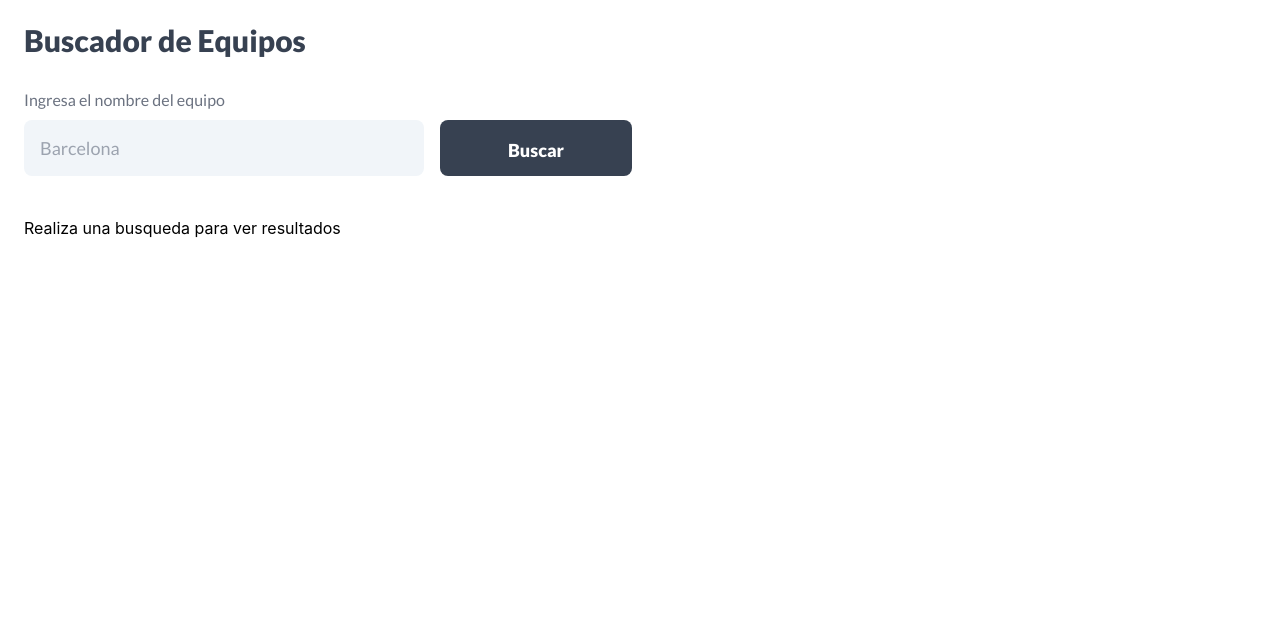
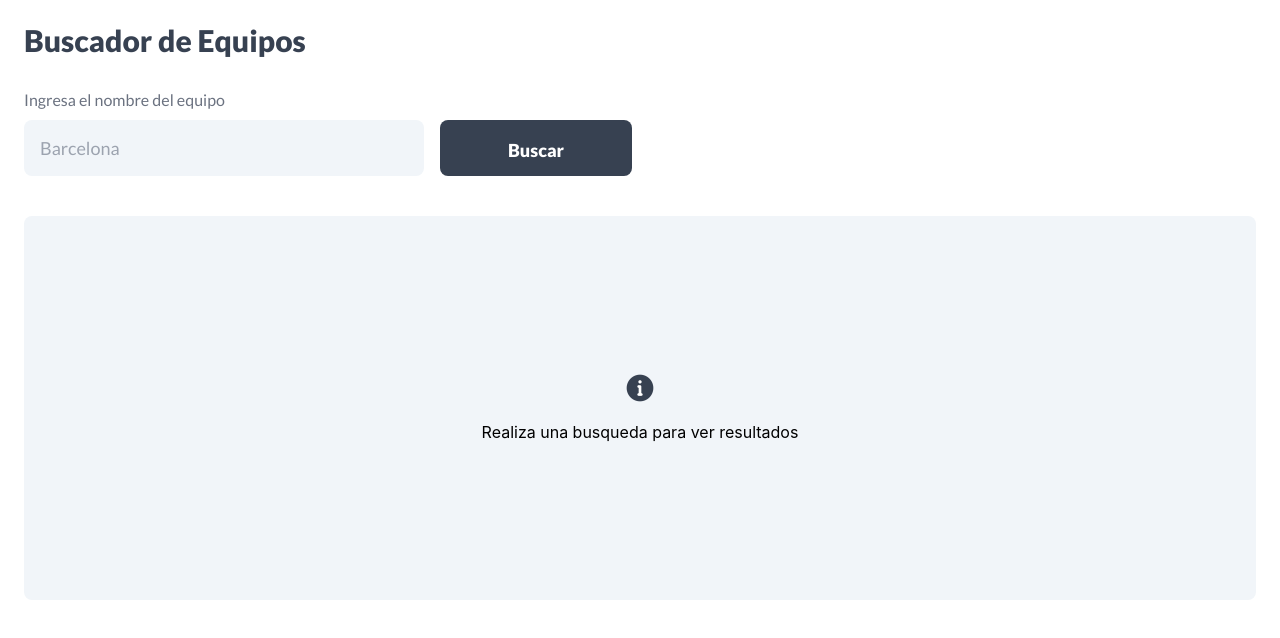
Before and after one commit to ExonMarcelo/football-info, a React (Create React App) app: page / in a window 1280 px wide. Shown: the top 638 px of the page. Built offline with nearby package versions, Linux system fonts and the light colour scheme.

Commit message:
[FEAT] Agregar sección de información

```diff
--- a/src/components/pages/home/index.jsx
+++ b/src/components/pages/home/index.jsx
@@ -1,6 +1,9 @@
 import { useState, useRef } from "react";
 import useTeams from "../../../hooks/useTeams";
 import PortalModal from "../../molecules/modal";
+
+import iconInformation from '../../../assets/ic-information.png';
+import iconBoxEmpty from '../../../assets/ic-box-empty.png';
 
 function Home() {
     const [formData, setFormData]= useState({query: ""})
@@ -41,6 +44,21 @@ function Home() {
         setShowModalDetails(true)
     }
 
+    const SectionInformation = ({type, text}) =>{
+        const typeInfo = {
+            "info": iconInformation,
+            "empty": iconBoxEmpty
+        }
+
+        return (
+            <div className="block-info w-full h-32 md:h-72 lg:h-96 flex flex-col items-center justify-center
+                            bg-slate-100 rounded-lg gap-4">
+                <img src={typeInfo[type]} alt="icon info" className="w-8 h-8" />
+                <p>{text}</p>
+            </div>
+        )
+    }
+
     return (
         <section className="container p-6">
             {/* <div className=""> */}
@@ -67,11 +85,11 @@ function Home() {
                 </form>
                 {
                     firstTimeRef.current  &&
-                    <p>Realiza una busqueda para ver resultados</p>
+                    <SectionInformation type="info" text="Realiza una busqueda para ver resultados" />
                 }
                 {
                     (teams.length === 0 && !loading && !firstTimeRef.current)  &&
-                    <p>No se encontraron resultados</p>
+                    <SectionInformation type="empty" text="No se encontraron resultados" />
                 }
                 <div className="results grid grid-cols-4 md:grid-cols-6 gap-4 xl:grid-cols-12">
                     {
```
Also changed, not shown: src/assets/ic-box-empty.png (added), src/assets/ic-information.png (added).
